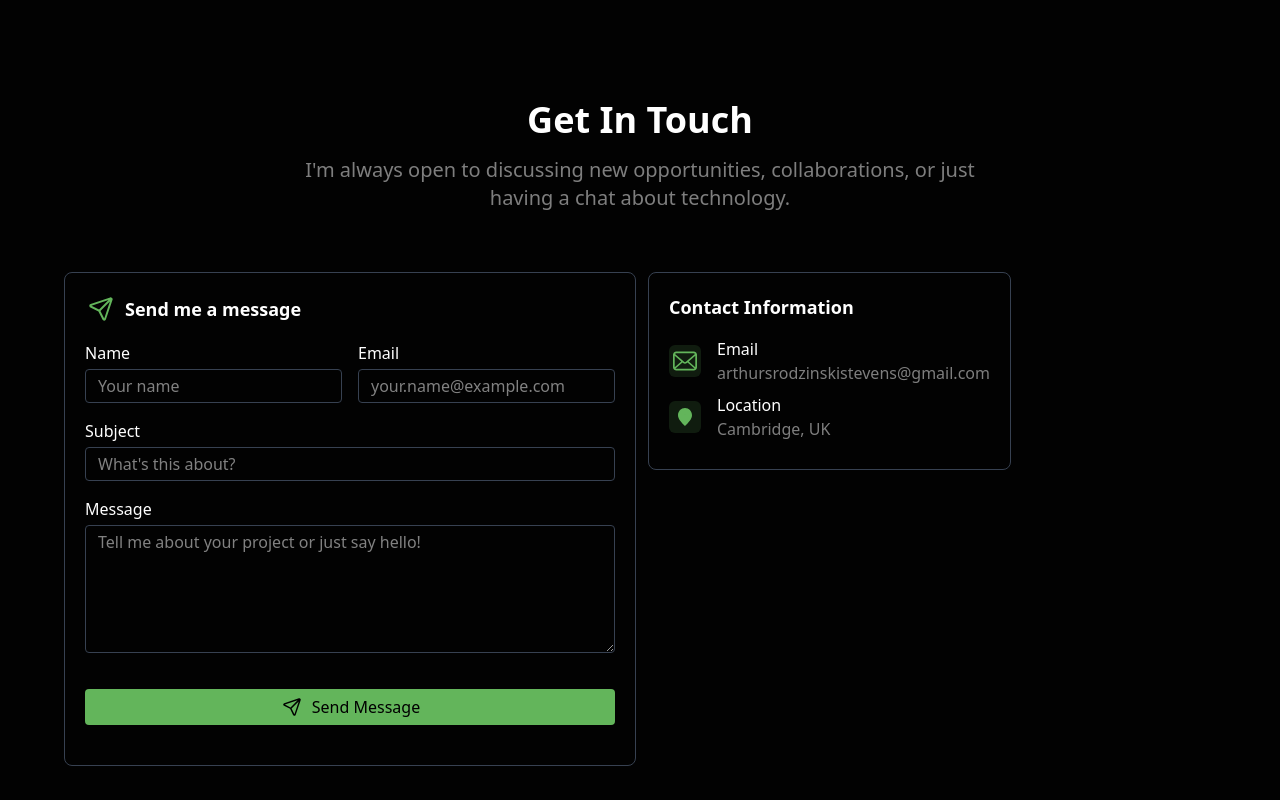
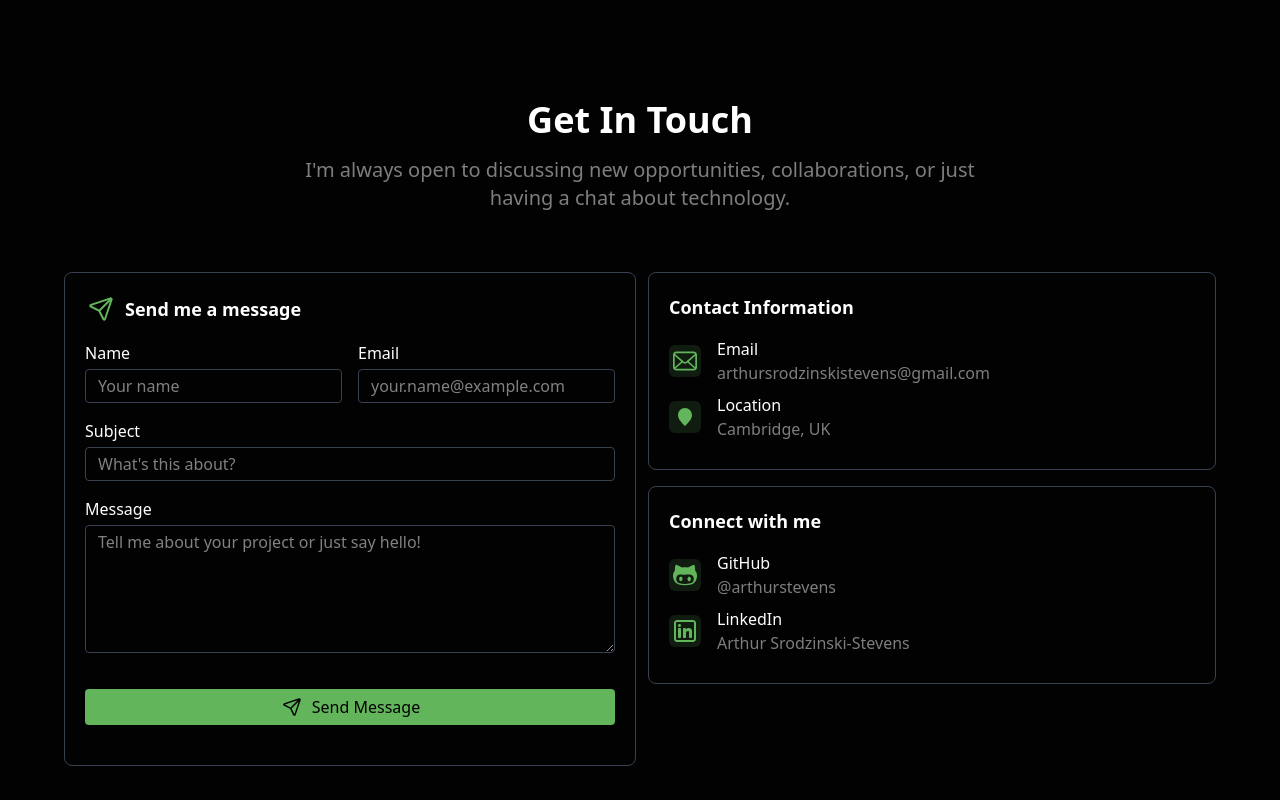
Before and after one commit to arthurstevens/portfolio, a React (Vite) app: page / in a window 1280 px wide. Shown: the part 2606-3406 px from the top of the page. Built offline with nearby package versions, Linux system fonts and the light colour scheme.

Commit message:
feat(contact): add connect with me

```diff
--- a/src/components/Contact.tsx
+++ b/src/components/Contact.tsx
@@ -1,5 +1,6 @@
 import ContactForm from './ui/ContactForm'
 import ContactInformation from './ui/ContactInformation'
+import Connections from './ui/Connections'
 
 const About = () => {
   return (
@@ -16,8 +17,9 @@ const About = () => {
           <div>
             <ContactForm />
           </div>
-          <div>
+          <div className="space-y-4">
             <ContactInformation />
+            <Connections />
           </div>
         </div>
       </div>
--- /dev/null
+++ b/src/components/ui/Connections.tsx
@@ -0,0 +1,46 @@
+import GitHub from './icons/GitHub'
+import LinkedIn from './icons/LinkedIn'
+
+const Connections = () => (
+  <div className="border-1 border-border rounded-lg p-5 w-full">
+    <h4 className="text-lg font-semibold text-primary mb-4">Connect with me</h4>
+    <ul>
+      {/* Email */}
+      <li className="flex items-center gap-4 mb-2">
+        <div className="bg-accent/15 rounded-md w-min p-1 text-accent">
+          <GitHub />
+        </div>
+        <div className="flex flex-col">
+          <span className="font-medium">GitHub</span>
+          <a
+            href="https://github.com/arthurstevens"
+            target="_blank"
+            rel="noopener noreferrer"
+            className="text-secondary hover:text-accent transition duration-150"
+          >
+            @arthurstevens
+          </a>
+        </div>
+      </li>
+      {/* Location */}
+      <li className="flex items-center gap-4 mb-2">
+        <div className="bg-accent/15 rounded-md w-min p-1 text-accent">
+          <LinkedIn />
+        </div>
+        <div className="flex flex-col">
+          <span className="font-medium">LinkedIn</span>
+          <a
+            href="https://www.linkedin.com/in/arthur-srodzinski-stevens-2bab09350/"
+            target="_blank"
+            rel="noopener noreferrer"
+            className="text-secondary hover:text-accent transition duration-150"
+          >
+            Arthur Srodzinski-Stevens
+          </a>
+        </div>
+      </li>
+    </ul>
+  </div>
+)
+
+export default Connections
--- a/src/components/ui/ContactInformation.tsx
+++ b/src/components/ui/ContactInformation.tsx
@@ -2,7 +2,7 @@ import Email from './icons/Email'
 import Location from './icons/Location'
 
 const ContactInformation = () => (
-  <div className="border-1 border-border rounded-lg p-5 w-max">
+  <div className="border-1 border-border rounded-lg p-5 w-full">
     <h4 className="text-lg font-semibold text-primary mb-4">Contact Information</h4>
     <ul>
       {/* Email */}
```
